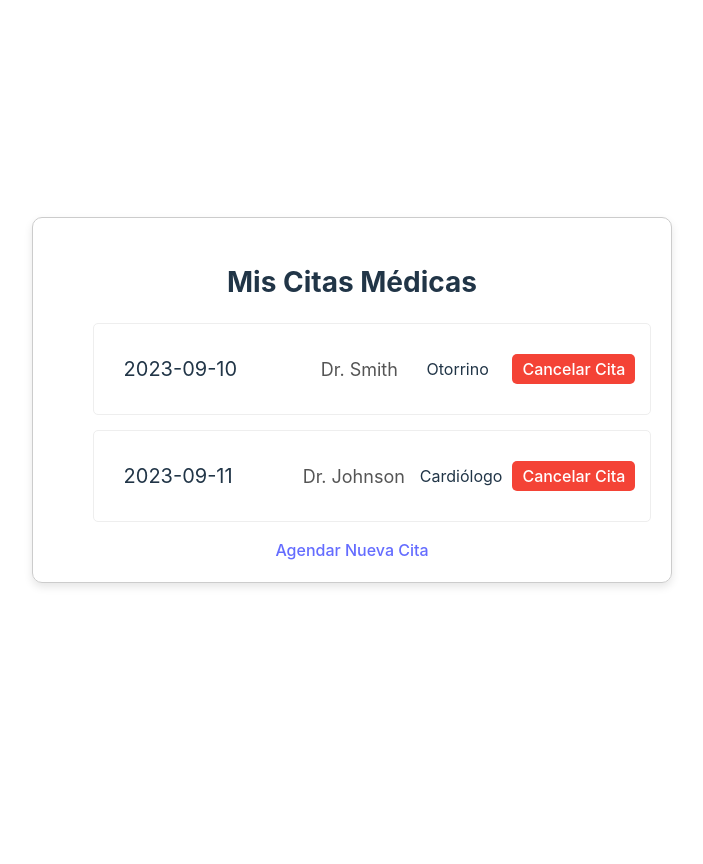
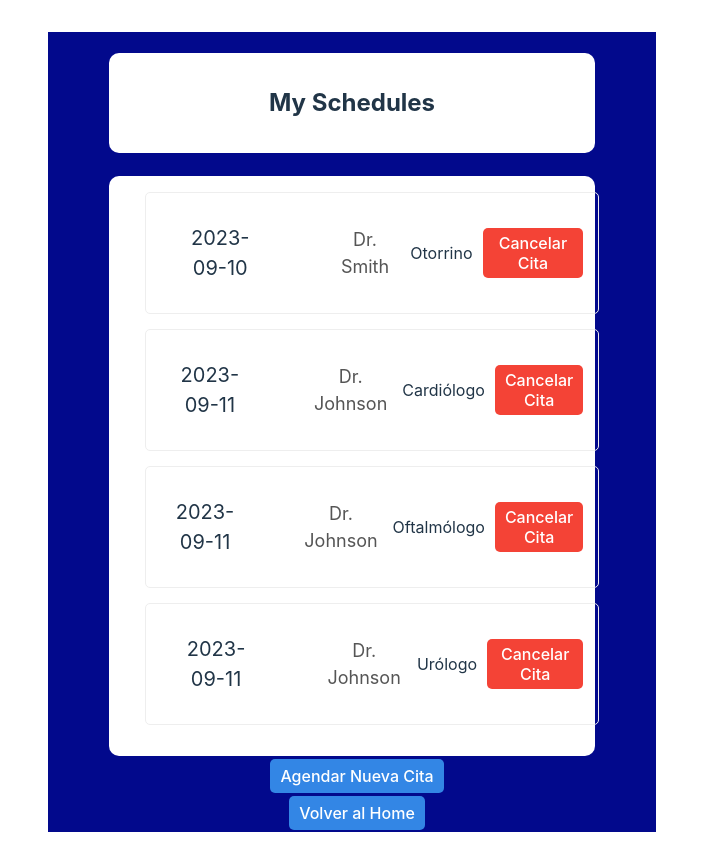
Before and after one commit to lucianofrailelopez/frontWellNestClinic, a React (Vite) app in the folder frontWellNestClinic/: page /mySchedule in a window 1280 px wide. Shown: the whole page, without its empty margins (288-991 px from the left). Before the commit the page ends 800 px from the top, so only its background shows below. Built offline with nearby package versions, Linux system fonts and the light colour scheme.

Commit message:
MySchedule: actualiza CSS del componente. MPereyra

```diff
--- a/frontWellNestClinic/src/components/MySchedule/MySchedule.jsx
+++ b/frontWellNestClinic/src/components/MySchedule/MySchedule.jsx
@@ -6,6 +6,9 @@ const MySchedule = () => {
     const [schedule, setSchedule] = useState([
         { id: 1, date: '2023-09-10', doctor: 'Dr. Smith', especialidad: "Otorrino" },
         { id: 2, date: '2023-09-11', doctor: 'Dr. Johnson', especialidad: "Cardiólogo" },
+        { id: 3, date: '2023-09-11', doctor: 'Dr. Johnson', especialidad: "Oftalmólogo" },
+        { id: 4, date: '2023-09-11', doctor: 'Dr. Johnson', especialidad: "Urólogo" },
+
     ]);
 
     const handleCancelSchedule = (id) => {
@@ -19,10 +22,13 @@ const MySchedule = () => {
 
     return (
         <div className={styles.container}>
-            <h2 className={styles.header}>Mis Citas Médicas</h2>
+            <h2 className={styles.header}>My Schedules</h2>
             {schedule.length === 0 ? (
+                <div className={styles.containerSection}>
                     <p className={styles.noAppointments}>Usted no posee citas agendadas</p>
+                </div>
             ) : (
+                <div className={styles.containerSection}>
                     <ul className={styles.scheduleList}>
                         {schedule.map(schedule => (
                             <li key={schedule.id} className={styles.appointment}>
@@ -35,10 +41,20 @@ const MySchedule = () => {
                             </li>
                         ))}
                     </ul>
+
+
+
+                </div>
             )}
+
             <Link to="/newSchedule" className={styles.newScheduleButton}>
                 Agendar Nueva Cita
             </Link>
+
+            <Link to="/home" className={styles.newScheduleButton}>
+                Volver al Home
+            </Link>
+
         </div>
     );
 };
--- a/frontWellNestClinic/src/components/MySchedule/MySchedule.module.css
+++ b/frontWellNestClinic/src/components/MySchedule/MySchedule.module.css
@@ -1,15 +1,32 @@
 .container {
-    max-width: 600px; /* Aumenta el ancho del contenedor */
-    margin: 0 auto;
-    padding: 20px;
-    border: 1px solid #ccc;
-    border-radius: 10px; /* Aumenta el radio de borde */
-    box-shadow: 0px 4px 8px rgba(0, 0, 0, 0.1);
+    display: flex;
+    flex-direction: column;
+    justify-content: space-around;
+    align-items: center;
+    width: 100%;
+    height: 800px;
+    background-color: #02098c;
 }
 
 .header {
-    font-size: 28px; /* Aumenta el tamaño de fuente del encabezado */
-    margin-bottom: 20px;
+    display: flex;
+    justify-content: center;
+    align-items: center;
+    border-radius: 10px;
+    width: 80%;
+    height: 100px;
+    background-color: white;
+}
+
+.containerSection {
+    display: flex;
+    flex-direction: column;
+    align-items: center;
+    justify-content: flex-start; /* Alinea los elementos desde la parte superior */
+    border-radius: 10px;
+    width: 80%;
+    min-height: 450px; /* Cambia la altura mínima */
+    background-color: white;
 }
 
 .appointment {
@@ -50,3 +67,19 @@
 .cancel-button:hover {
     background-color: #d32f2f;
 }
+
+.newScheduleButton {
+    background-color: #3386e5;
+    color: white;
+    border: none;
+    border-radius: 5px;
+    padding: 5px 10px;
+    cursor: pointer;
+    transition: background-color 0.3s;
+    margin-left: 10px;
+
+}
+
+.newScheduleButton:hover {
+    background-color: #f2f7f6;
+}
```
Lines whose indentation alone changed are shown as unchanged.
